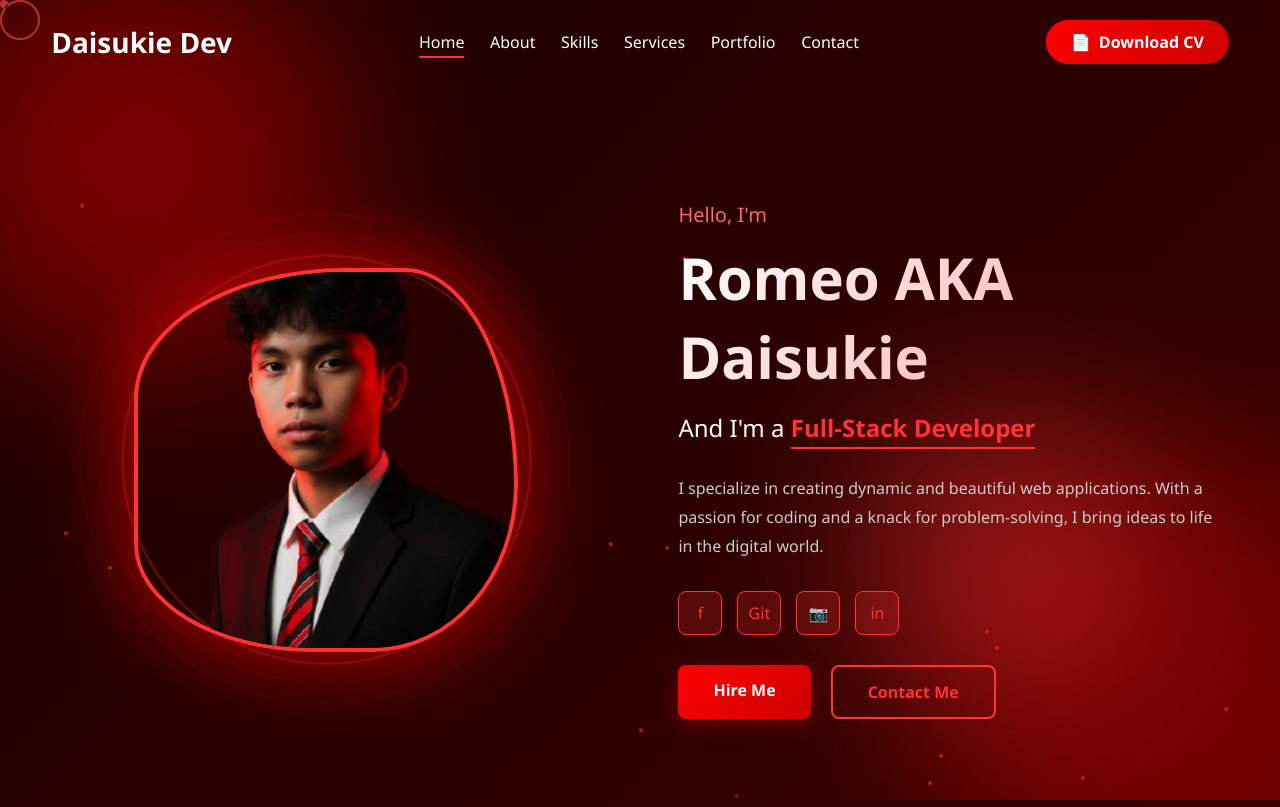
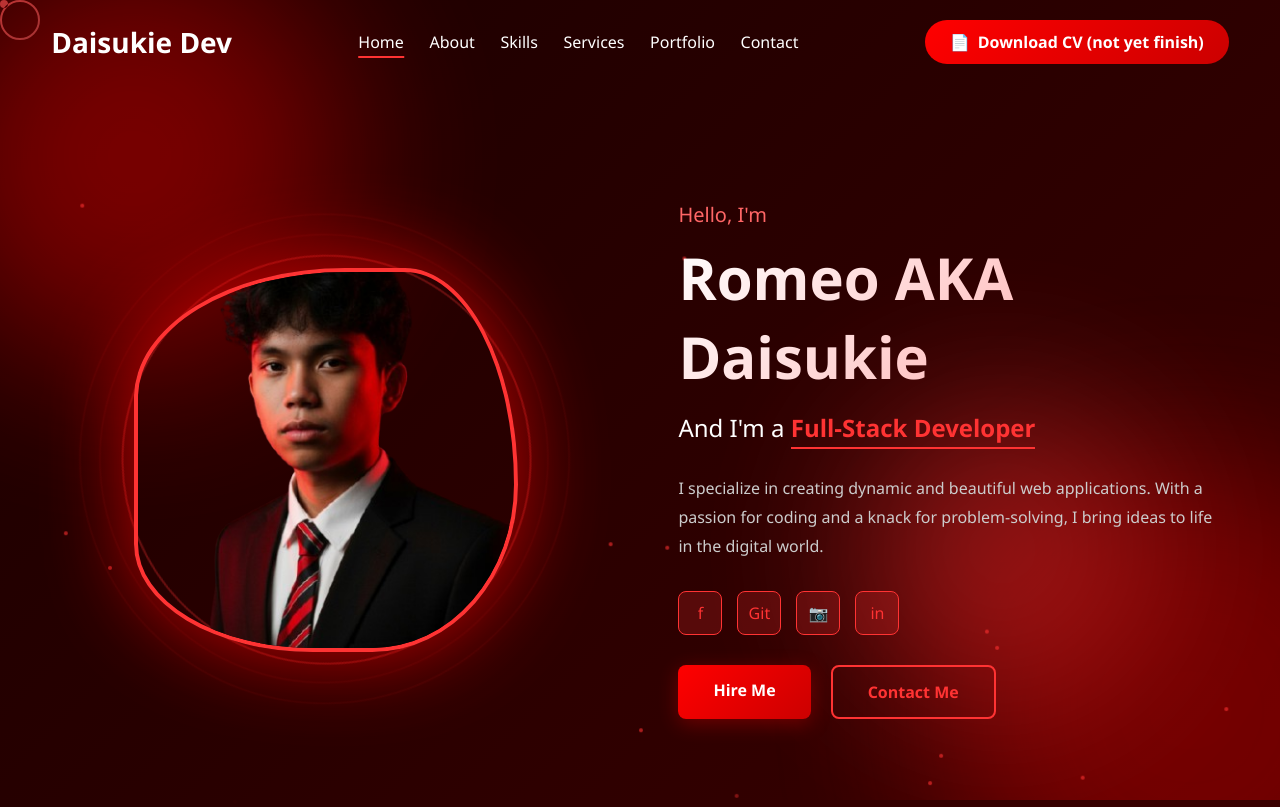
Before and after one commit to DaisuKiee/daisukie.github.io, a website: page public/index.html in a window 1280 px wide. Shown: the top 807 px of the page. Drawn offline with Linux system fonts and the light colour scheme.

Commit message:
Update index.html

```diff
--- a/public/index.html
+++ b/public/index.html
@@ -69,7 +69,7 @@
         </ul>
         <a href="#" class="download-btn">
             <span>📄</span>
-            Download CV
+            Download CV (not yet finish)
         </a>
         <button class="mobile-menu-btn">☰</button>
     </nav>
@@ -372,4 +372,5 @@
 
     <script src="assets/js/main.js"></script>
 </body>
+
 </html>
```
